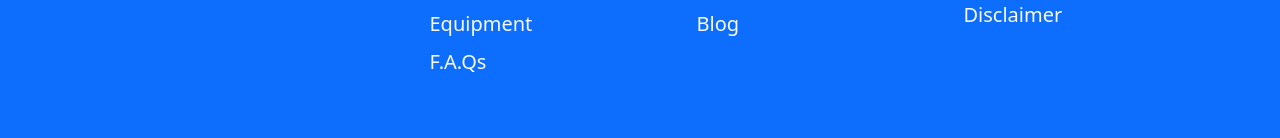
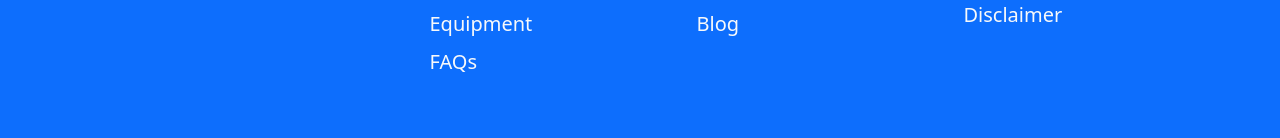
Before and after one commit to luantranj/murun, a Next.js app: page / in a window 1280 px wide. Shown: the part 3467-3605 px from the top of the page. Built offline with nearby package versions, Linux system fonts and the light colour scheme.

Commit message:
Change F.A.Qs to FAQs

```diff
--- a/components/Layout.js
+++ b/components/Layout.js
@@ -45,7 +45,7 @@ export default function Layout({ children }) {
 							<li><Link href="/training"><a className="link-light text-decoration-none">Training</a></Link></li>
 							<li><Link href="/injuries"><a className="link-light text-decoration-none">Injuries</a></Link></li>
 							<li><Link href="/running-equipment"><a className="link-light text-decoration-none">Equipment</a></Link></li>
-							<li><Link href="/frequently-asked-questions"><a className="link-light text-decoration-none">F.A.Qs</a></Link></li>
+							<li><Link href="/frequently-asked-questions"><a className="link-light text-decoration-none">FAQs</a></Link></li>
 						</ul>
 						<div style={{ height: '30px', clear: 'both' }}></div>
 					</div>
```
